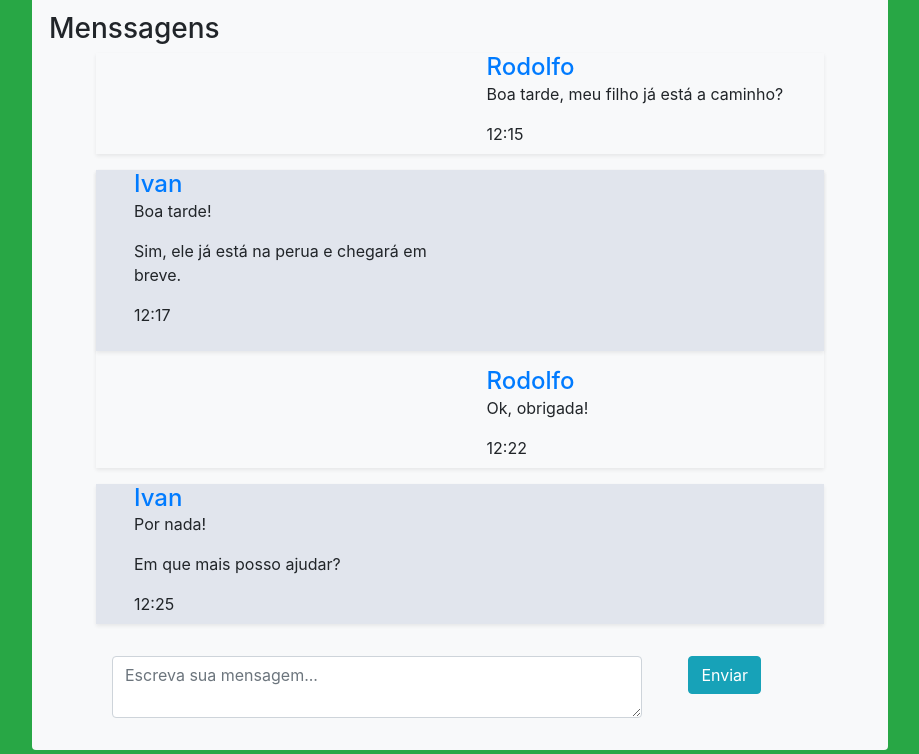
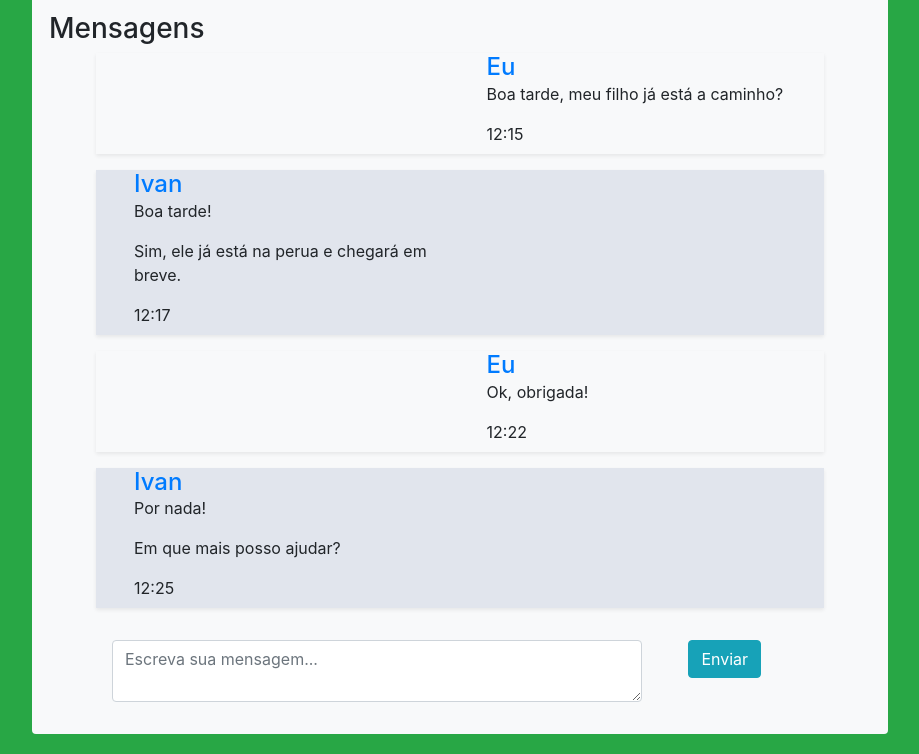
Before and after one commit to isadorariegert/projeto-usjt, a plain HTML site: page projeto.v2/telas-pai/chat.html in a window 1280 px wide. Shown: the part 71-825 px from the top of the page, without its empty margins (180-1099 px from the left). Drawn offline with nearby package versions, Linux system fonts and the light colour scheme.

Commit message:
Update chat.html/Karen
Ajusto nos nomes da conversa.

```diff
--- a/projeto.v2/telas-pai/chat.html
+++ b/projeto.v2/telas-pai/chat.html
@@ -44,7 +44,7 @@
 			<div class="bg-light rounded p-sm-3 mx-sm-5">
 
 				<div class="row pl-sm-3">
-					<h3>Menssagens</h3>
+					<h3>Mensagens</h3>
 				</div>
 				<div class="mx-sm-5">
 				<div class="container shadow-sm mb-sm-3 ">
@@ -52,7 +52,7 @@
 					<div class="row comments ml-sm-2 mb-sm-2">
 						<div class="col-sm"></div>
 						<div class="col-sm comment rounded mb-sm-2">
-							<h4 class="m-0"><a href="#">Rodolfo</a></h4>
+							<h4 class="m-0"><a href="#">Eu</a></h4>
 							<like></like>
 							<p>Boa tarde, meu filho já está a caminho?</p>
 							<time datetime="2020-11-13T20:00"> 12:15</time>
@@ -61,7 +61,7 @@
 				</ul>
 				</div>
 
-				<div class="container shadow-sm mb-sm-3 float-left chat-cor">
+				<div class="container shadow-sm mb-sm-3 chat-cor">
 					<ul class="p-0">
 						<div class="row comments ml-sm-2 mb-sm-2">
 
@@ -82,7 +82,7 @@
 						<div class="row comments ml-sm-2 mb-sm-2">
 							<div class="col-sm"></div>
 							<div class="col-sm comment rounded mb-2">
-									<h4 class="m-0"><a href="#">Rodolfo</a></h4>
+									<h4 class="m-0"><a href="#">Eu</a></h4>
 								    <like></like>
 									<p>Ok, obrigada!</p>
 									<time datetime="2020-11-13T20:00"> 12:22</time>
```
